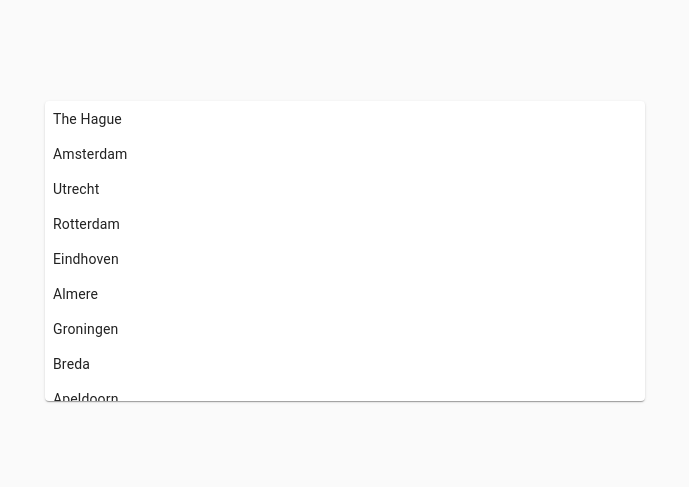
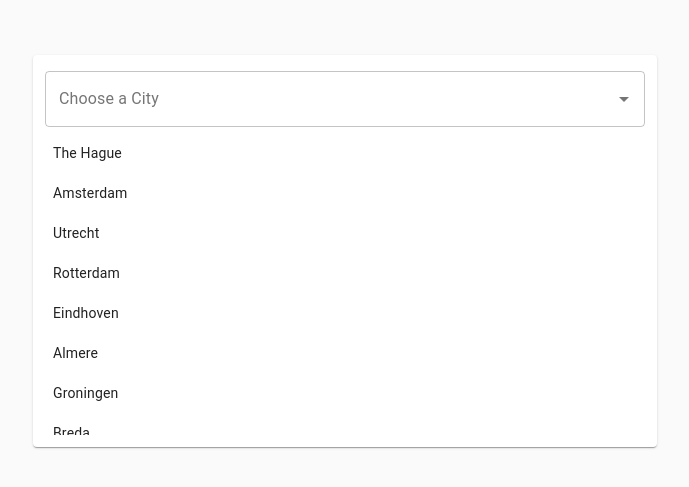
Before and after one commit to iding-ir/hatch, a React (Create React App) app: page / in a window 1280 px wide. Shown: the part 149-636 px from the top of the page, without its empty margins (295-984 px from the left). Built offline with nearby package versions, Linux system fonts and the light colour scheme.

Commit message:
Add search field

```diff
--- a/package.json
+++ b/package.json
@@ -4,6 +4,7 @@
   "private": true,
   "dependencies": {
     "@material-ui/core": "^4.12.3",
+    "@material-ui/lab": "^4.0.0-alpha.60",
     "@testing-library/jest-dom": "^5.14.1",
     "@testing-library/react": "^11.2.7",
     "@testing-library/user-event": "^12.8.3",
--- a/src/components/App/App.tsx
+++ b/src/components/App/App.tsx
@@ -1,16 +1,22 @@
-import React from "react";
+import React, { useState } from "react";
 import { Paper } from "@material-ui/core";
 
 import { useStyles } from "./styles";
+import { useDataset } from "../../hooks/useDataset";
+import { Search } from "../Search";
 import { Table } from "../Table";
 
 export const App = () => {
   const classes = useStyles();
+  const { cities } = useDataset();
+  const [selectedCities, setSelectedCities] = useState();
 
   return (
     <div className={classes.wrapper}>
       <Paper className={classes.container}>
-        <Table />
+        <Search cities={cities} onChange={setSelectedCities} />
+
+        <Table cities={selectedCities ? selectedCities! : cities} />
       </Paper>
     </div>
   );
--- a/src/components/App/styles.ts
+++ b/src/components/App/styles.ts
@@ -1,5 +1,5 @@
 import { makeStyles, Theme, createStyles } from "@material-ui/core/styles";
-import { TABLE_WIDTH, TABLE_HEIGHT } from "../../constants/config";
+import { TABLE_PADDING, TABLE_WIDTH } from "../../constants/config";
 
 export const useStyles = makeStyles((theme: Theme) =>
   createStyles({
@@ -11,8 +11,9 @@ export const useStyles = makeStyles((theme: Theme) =>
       height: "100%",
     },
     container: {
-      width: TABLE_WIDTH,
-      height: TABLE_HEIGHT,
+      width: TABLE_WIDTH + 2 * TABLE_PADDING,
+      padding: TABLE_PADDING,
+      paddingTop: 0,
     },
   })
 );
--- /dev/null
+++ b/src/components/Search/Search.tsx
@@ -0,0 +1,37 @@
+import React, { ChangeEvent } from "react";
+import TextField from "@material-ui/core/TextField";
+import Autocomplete from "@material-ui/lab/Autocomplete";
+
+import { useStyles } from "./styles";
+import { ICity, ICities } from "../../types";
+
+interface IProps {
+  cities: ICities;
+  onChange: any;
+}
+
+export const Search = (props: IProps) => {
+  const { cities, onChange } = props;
+  const classes = useStyles();
+
+  return (
+    <div className={classes.search}>
+      <Autocomplete
+        multiple
+        options={cities}
+        getOptionLabel={(option: ICity) => option.city}
+        renderInput={(params: any) => (
+          <TextField
+            {...params}
+            label="Choose a City"
+            variant="outlined"
+            margin="normal"
+          />
+        )}
+        onChange={(event: ChangeEvent<{}>, value: ICities | null) => {
+          onChange(value);
+        }}
+      />
+    </div>
+  );
+};
--- /dev/null
+++ b/src/components/Search/index.ts
@@ -0,0 +1 @@
+export * from "./Search";
--- /dev/null
+++ b/src/components/Search/styles.ts
@@ -0,0 +1,7 @@
+import { makeStyles, Theme, createStyles } from "@material-ui/core/styles";
+
+export const useStyles = makeStyles((theme: Theme) =>
+  createStyles({
+    search: {},
+  })
+);
--- a/src/components/Table/Table.tsx
+++ b/src/components/Table/Table.tsx
@@ -2,13 +2,20 @@ import React from "react";
 import { FixedSizeList as List } from "react-window";
 
 import { useStyles } from "./styles";
-import { useDataset } from "../../hooks/useDataset";
-import { TABLE_WIDTH, TABLE_HEIGHT } from "../../constants/config";
-import { IRow } from "../../types";
+import {
+  TABLE_WIDTH,
+  TABLE_HEIGHT,
+  TABLE_ROW_HEIGHT,
+} from "../../constants/config";
+import { IRow, ICities } from "../../types";
 
-export const Table = () => {
+interface IProps {
+  cities: ICities;
+}
+
+export const Table = (props: IProps) => {
+  const { cities } = props;
   const classes = useStyles();
-  const { cities } = useDataset();
 
   const Row = ({ index, style }: IRow) => {
     const city = cities[index];
@@ -24,8 +31,8 @@ export const Table = () => {
     <List
       width={TABLE_WIDTH}
       height={TABLE_HEIGHT}
-      itemCount={1000}
-      itemSize={35}
+      itemCount={cities.length}
+      itemSize={TABLE_ROW_HEIGHT}
       className={classes.table}
     >
       {Row}
--- a/src/constants/config.ts
+++ b/src/constants/config.ts
@@ -1,2 +1,4 @@
 export const TABLE_WIDTH = 600;
 export const TABLE_HEIGHT = 300;
+export const TABLE_ROW_HEIGHT = 40;
+export const TABLE_PADDING = 12;
```
Also changed, not shown: 1 other file (tests, documents, lock files or other folders).
